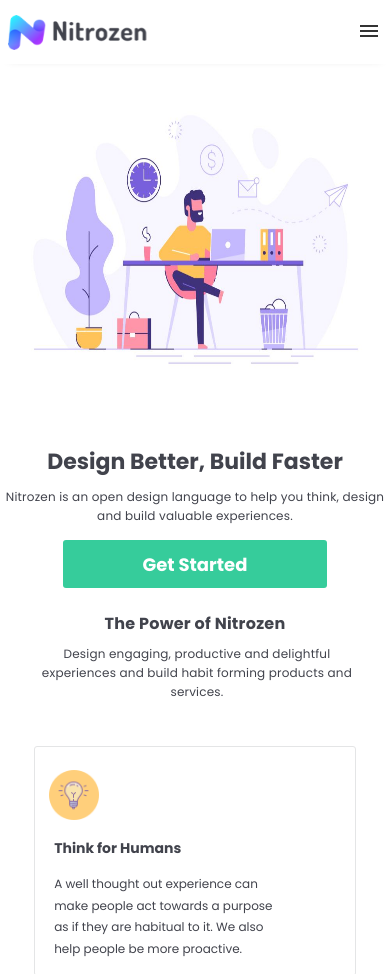
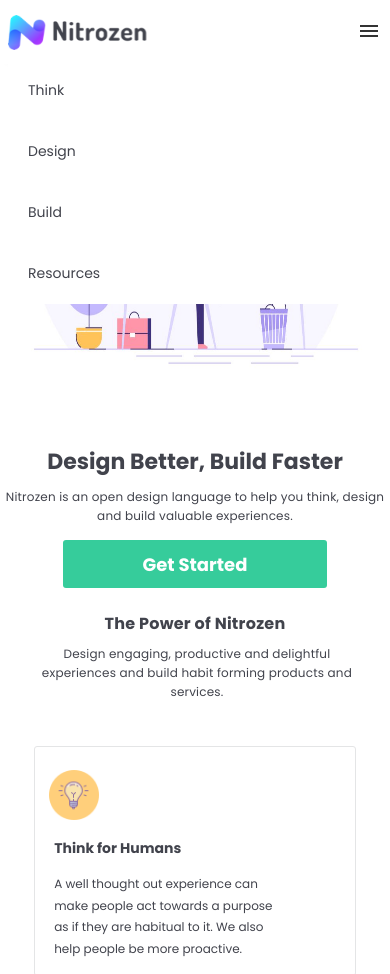
Before and after one commit to shaikhtaabish/Nitrozen.io, a plain HTML site: page index.html in a window 390 px wide. Shown: the top 974 px of the page. Drawn offline with nearby package versions, Linux system fonts and the light colour scheme; some packages are replaced by stand-ins of ours; a script that the page names is missing.

Commit message:
Update style.css

```diff
--- a/style.css
+++ b/style.css
@@ -985,9 +985,11 @@ a:hover {
 
 .header .menu {
     clear: none;
-    max-height: 0;
+    max-height: none;
     padding-right: 0%;
     padding-left: 0px;
+    max-width: 100%;
+    width: 100%;
 }
 
 img.logo.aos-init.aos-animate {
```
